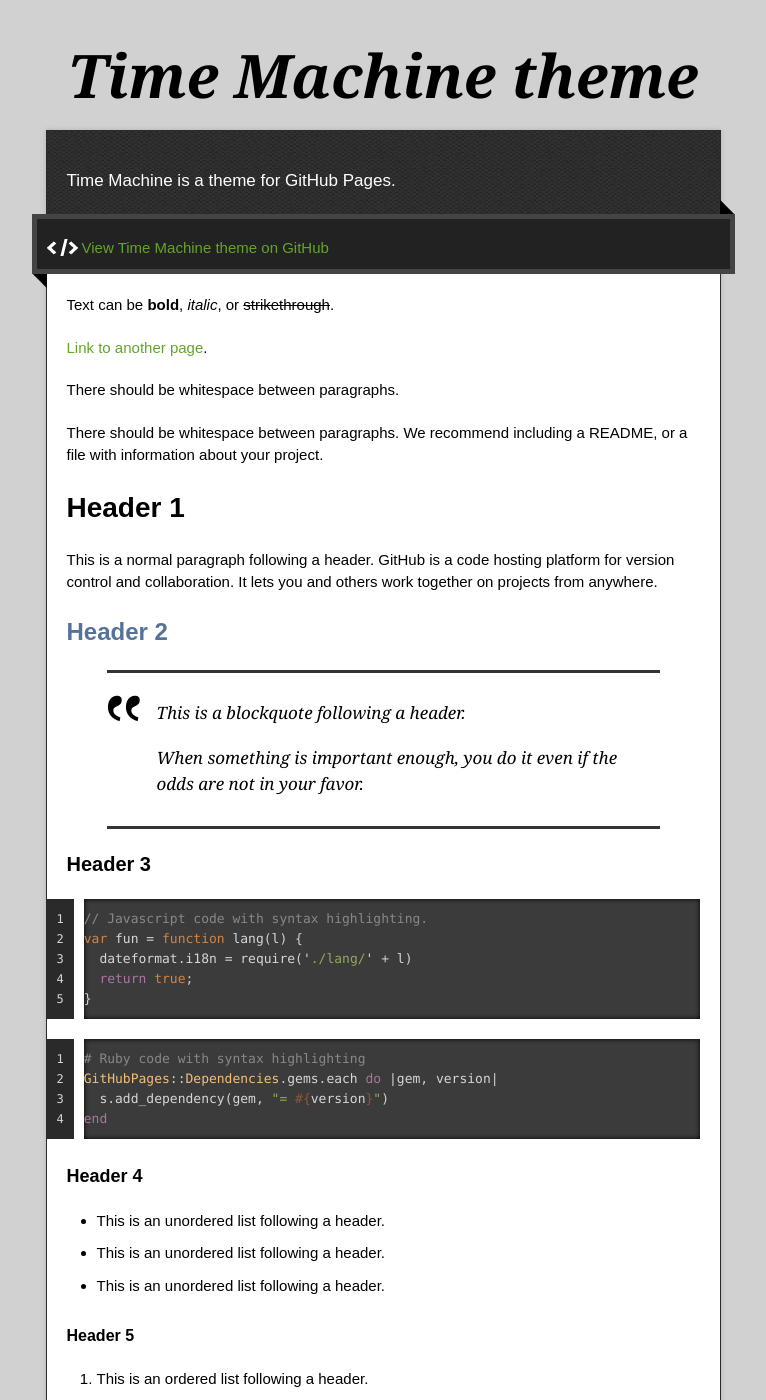
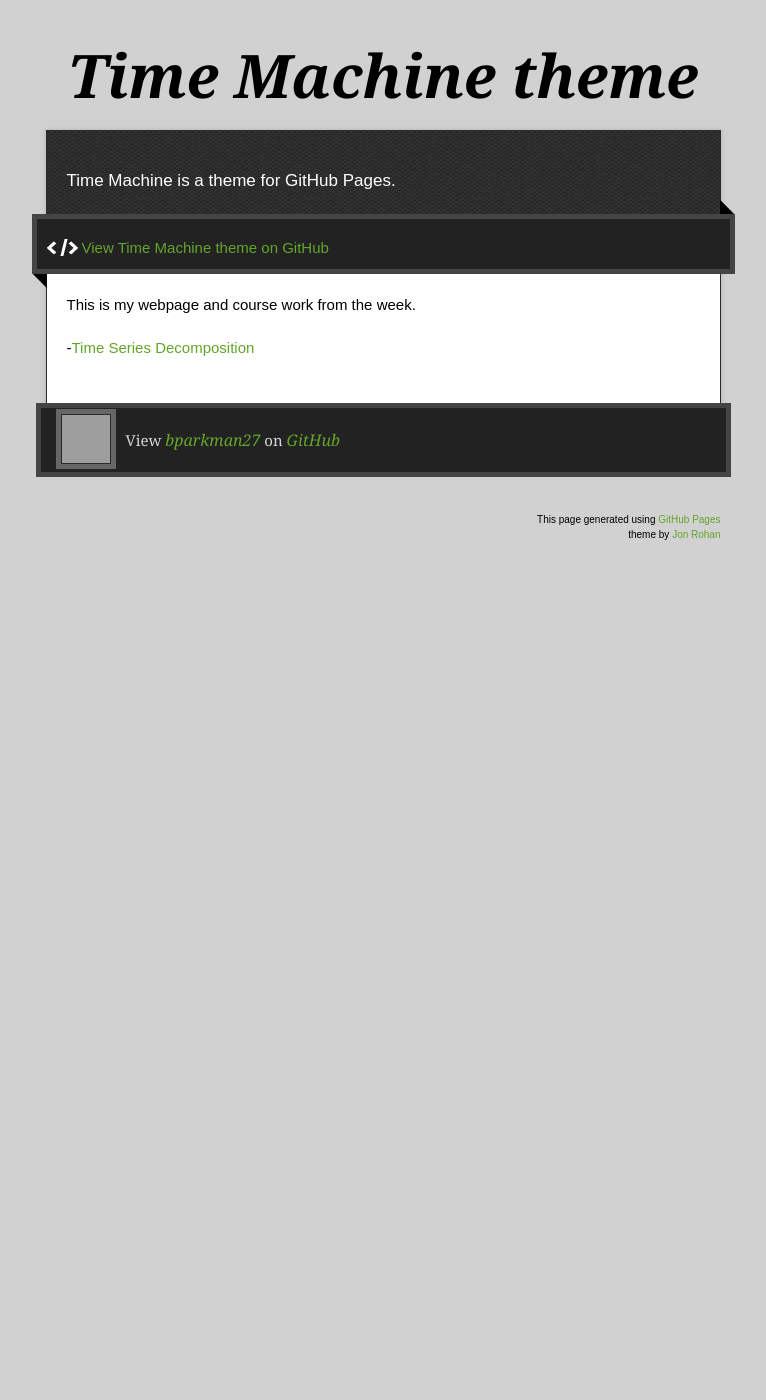
Before and after one commit to bparkman27/bparkman27.github.io, a Jekyll site: the page built from index.md, in a window 1280 px wide and 1400 px high. Shown: the whole window, without its empty margins (257-1023 px from the left). Built offline with Jekyll 4.4.1, drawn with Linux system fonts in a browser that asks for light colours; some of the changed text lies outside the part shown; grey boxes are pictures that could not be loaded.

Commit message:
Update index.md

````diff
--- a/index.md
+++ b/index.md
@@ -2,122 +2,7 @@
 layout: default
 ---
 
-Text can be **bold**, _italic_, or ~~strikethrough~~.
 
-[Link to another page](./another-page.html).
+This is my webpage and course work from the week.
 
-There should be whitespace between paragraphs.
-
-There should be whitespace between paragraphs. We recommend including a README, or a file with information about your project.
-
-# Header 1
-
-This is a normal paragraph following a header. GitHub is a code hosting platform for version control and collaboration. It lets you and others work together on projects from anywhere.
-
-## Header 2
-
-> This is a blockquote following a header.
->
-> When something is important enough, you do it even if the odds are not in your favor.
-
-### Header 3
-
-```js
-// Javascript code with syntax highlighting.
-var fun = function lang(l) {
-  dateformat.i18n = require('./lang/' + l)
-  return true;
-}
-```
-
-```ruby
-# Ruby code with syntax highlighting
-GitHubPages::Dependencies.gems.each do |gem, version|
-  s.add_dependency(gem, "= #{version}")
-end
-```
-
-#### Header 4
-
-*   This is an unordered list following a header.
-*   This is an unordered list following a header.
-*   This is an unordered list following a header.
-
-##### Header 5
-
-1.  This is an ordered list following a header.
-2.  This is an ordered list following a header.
-3.  This is an ordered list following a header.
-
-###### Header 6
-
-| head1        | head two          | three |
-|:-------------|:------------------|:------|
-| ok           | good swedish fish | nice  |
-| out of stock | good and plenty   | nice  |
-| ok           | good `oreos`      | hmm   |
-| ok           | good `zoute` drop | yumm  |
-
-### There's a horizontal rule below this.
-
-* * *
-
-### Here is an unordered list:
-
-*   Item foo
-*   Item bar
-*   Item baz
-*   Item zip
-
-### And an ordered list:
-
-1.  Item one
-1.  Item two
-1.  Item three
-1.  Item four
-
-### And a nested list:
-
-- level 1 item
-  - level 2 item
-  - level 2 item
-    - level 3 item
-    - level 3 item
-- level 1 item
-  - level 2 item
-  - level 2 item
-  - level 2 item
-- level 1 item
-  - level 2 item
-  - level 2 item
-- level 1 item
-
-### Small image
-
-![Octocat](https://github.githubassets.com/images/icons/emoji/octocat.png)
-
-### Large image
-
-![Branching](https://guides.github.com/activities/hello-world/branching.png)
-
-
-### Definition lists can be used with HTML syntax.
-
-<dl>
-<dt>Name</dt>
-<dd>Godzilla</dd>
-<dt>Born</dt>
-<dd>1952</dd>
-<dt>Birthplace</dt>
-<dd>Japan</dd>
-<dt>Color</dt>
-<dd>Green</dd>
-</dl>
-
-```
-Long, single-line code blocks should not wrap. They should horizontally scroll if they are too long. This line should be long enough to demonstrate this.
-```
-
-```
-The final element.
-```
+-[Time Series Decomposition](/timeseries/index.md)
````
